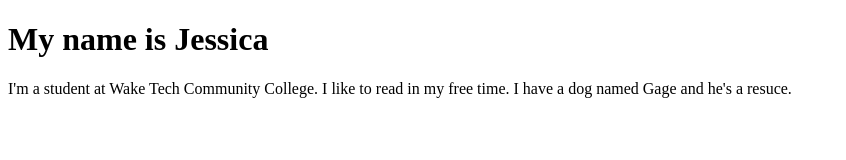
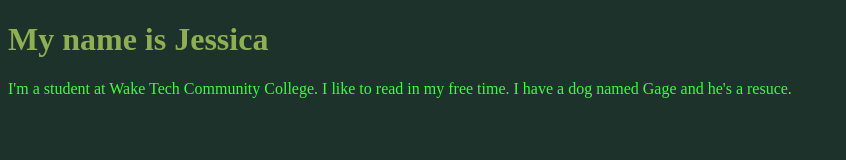
Before and after one commit to jpbecker3/jpbecker3.github.io, a plain HTML site: page index.html in a window 1280 px wide. Shown: the whole page, without its empty margins (0-846 px from the left). Drawn offline with Linux system fonts and the light colour scheme.

Commit message:
Update index.html

```diff
--- a/index.html
+++ b/index.html
@@ -3,9 +3,15 @@
   <head>
     <title>My Personal Introduction</title>
     <style>
-      body{background-color:1C322B;}
-      h1{color:8FAF52;}
-      p{color:3EFB42;}
+      body {
+        background-color:#1C322B;
+      }
+      h1 {
+        color:#8FAF52;
+      }
+      p {
+        color:#3EFB42;
+      }
     </style>
   </head>
   <body>
```
